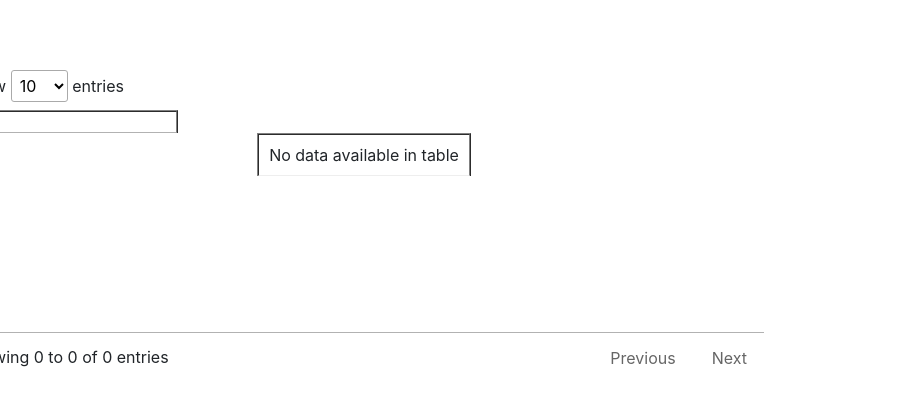
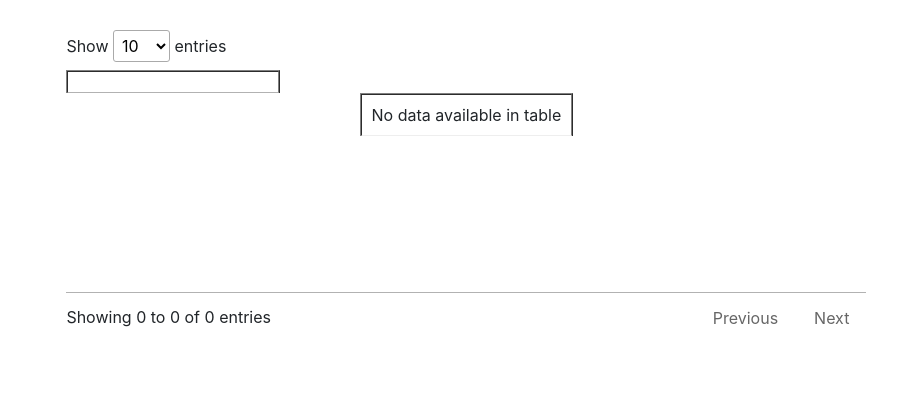
Before and after one commit to snigui/materials, a Flask app: page /table in a window 1280 px wide. Shown: the top 406 px of the page, without its empty margins (0-912 px from the left). Run offline with Flask 3, Linux system fonts and the light colour scheme; data that the repository does not hold is empty; some libraries are stand-ins or nearby versions.

Commit message:
distance added

```diff
--- a/static/css/template.css
+++ b/static/css/template.css
@@ -18,8 +18,8 @@ h2              { font-size: 1.2em; }
 
 #table{
   position: fixed;
-  top: 15%;
-  left: 5%;
+  top: 10%;
+  left: 13%;
   margin-top: -50px;
   margin-left: -100px;
 }
--- a/table/makeTable.py
+++ b/table/makeTable.py
@@ -63,7 +63,11 @@ def returnResponse():
     url = 'https://demo.vizierdb.info/auth/public?workflow-url=' + urllib.parse.quote(workflow_url) + urllib.parse.quote(urllib.parse.quote(query))
     print(url)
     response = requests.get(url)
+    resp1 = requests.post(url)
+    print(resp1)
     resp = response.json()
+    print("+______________________+")
+    print(resp)
     print("++++++++++++++++++++++++++++++")
     return resp
 
--- a/templates/output.html
+++ b/templates/output.html
@@ -14,7 +14,8 @@
   <script src="https://cdn.plot.ly/plotly-latest.min.js"></script>
 </head>
    <body >
-     <h1> Materials Science </h1>
+     <h1> UMAMI </h1>
+     <h2> Uncertainty Managed Access to Microstructures Interface </h2>
      <p id="filt">Filters</p>
        <form id="form" action="/add" method="POST" target="_blank">
          <div class="filters" id="filters" name='{{ colNames }}'>
```
